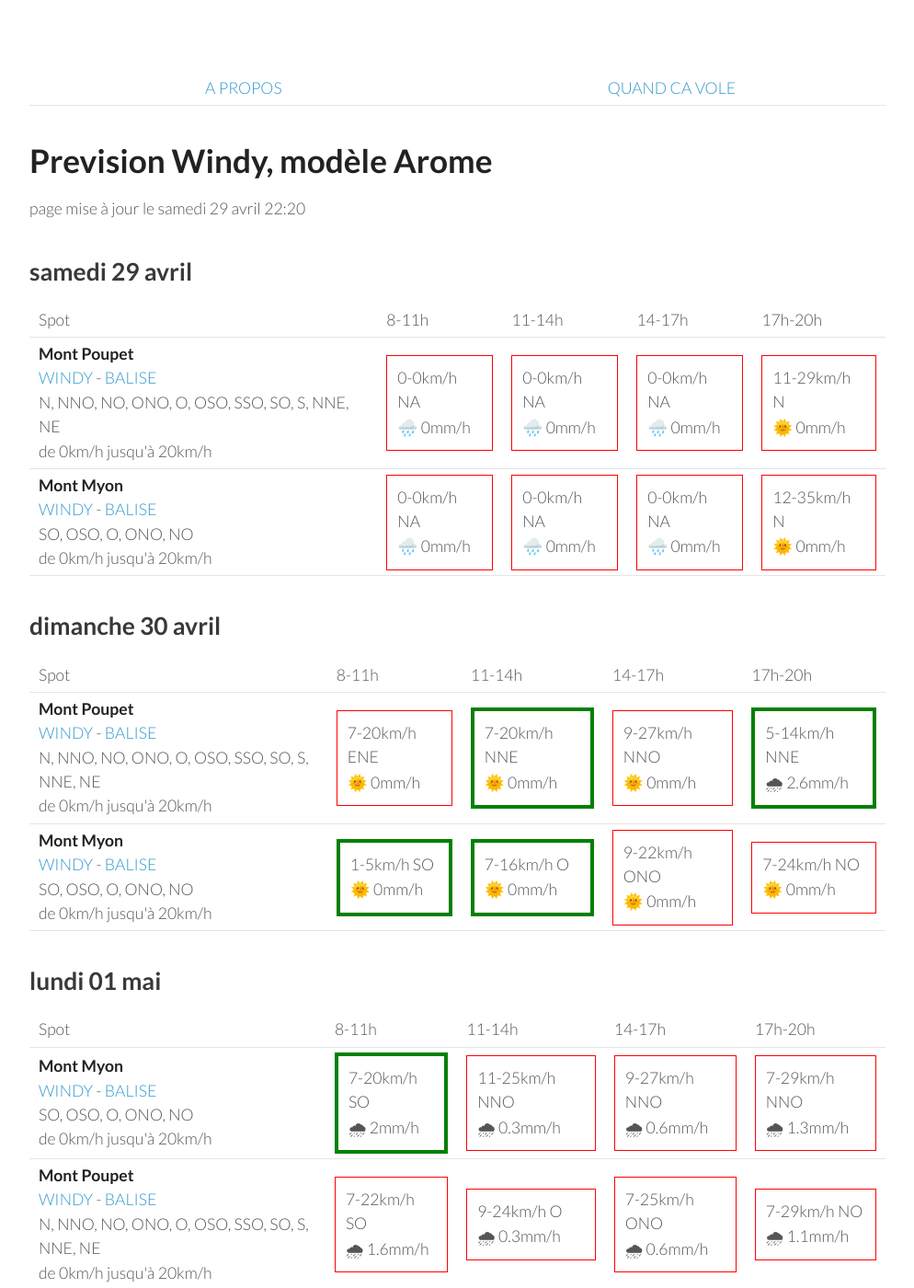
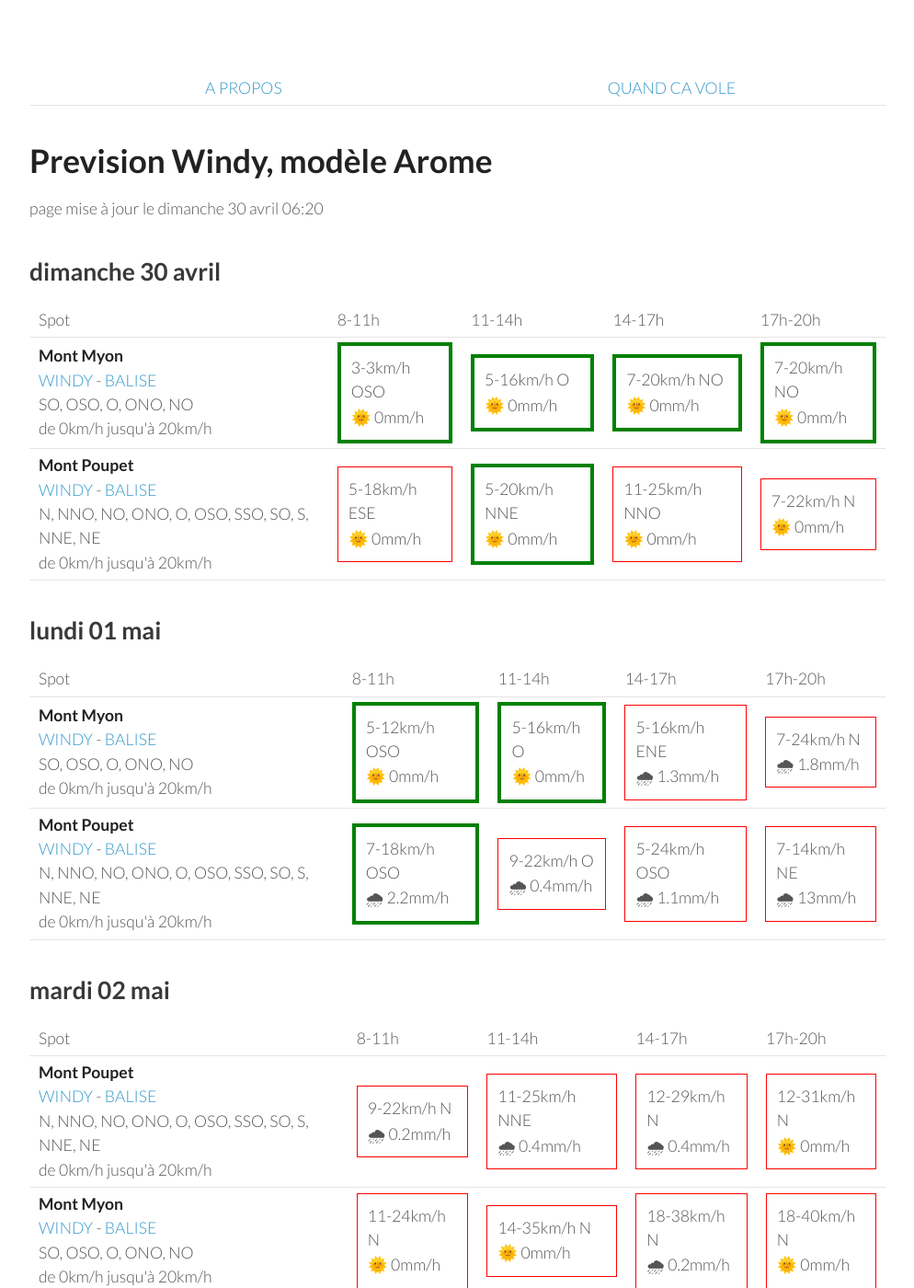
Before and after one commit to parapente-dans-le-nord/parapente-dans-le-nord.github.io, a Jekyll site: the page built from jura.markdown, in a window 1280 px wide and 1400 px high. Shown: the whole window at 92% size, without its empty margins (26-1020 px from the left). Built offline with Jekyll 4.4.1, drawn with Linux system fonts in a browser that asks for light colours; some of the changed text lies outside the part shown.

Commit message:
update index.markdown

```diff
--- a/jura.markdown
+++ b/jura.markdown
@@ -7,42 +7,8 @@ title:  "Tous les spots"
 {: .links}
 
 # Prevision Windy, modèle Arome
-page mise à jour le samedi 29 avril 22:20
+page mise à jour le dimanche 30 avril 06:20
 
-## samedi 29 avril
-
-{::nomarkdown}
-<table>
-  <tbody>
-    <tr>
-      <td>Spot</td>
-      <td>8-11h</td>
-      <td>11-14h</td>
-      <td>14-17h</td>
-      <td>17h-20h</td>
-    </tr>
-<tr>
-        <td><strong>Mont Poupet</strong><br><a href="https://windy.com/46.970/5.876?46.541,5.876,8">WINDY</a> - <span class=""><a href="http://www.balisemeteo.com/balise.php?idBalise=92">BALISE</a> </span><br> <span class="vent-favorable">N, NNO, NO, ONO, O, OSO, SSO, SO, S, NNE, NE</span><br><span class="force-vent">de 0km/h jusqu'à 20km/h</span> </td>
-
-            <td><div class="not-flyable"><p>0-0km/h NA</p><p>🌧️ 0mm/h</p></div></td>
-            <td><div class="not-flyable"><p>0-0km/h NA</p><p>🌧️ 0mm/h</p></div></td>
-            <td><div class="not-flyable"><p>0-0km/h NA</p><p>🌧️ 0mm/h</p></div></td>
-            <td><div class="not-flyable"><p>11-29km/h N</p><p>🌞 0mm/h</p></div></td>
-
-    </tr>
-<tr>
-        <td><strong>Mont Myon</strong><br><a href="https://windy.com/46.331/5.397?45.898,5.394,8,m:eWoagj8">WINDY</a> - <span class=""><a href="http://www.balisemeteo.com/balise.php?idBalise=70">BALISE</a> </span><br> <span class="vent-favorable">SO, OSO, O, ONO, NO</span><br><span class="force-vent">de 0km/h jusqu'à 20km/h</span> </td>
-
-            <td><div class="not-flyable"><p>0-0km/h NA</p><p>🌧️ 0mm/h</p></div></td>
-            <td><div class="not-flyable"><p>0-0km/h NA</p><p>🌧️ 0mm/h</p></div></td>
-            <td><div class="not-flyable"><p>0-0km/h NA</p><p>🌧️ 0mm/h</p></div></td>
-            <td><div class="not-flyable"><p>12-35km/h N</p><p>🌞 0mm/h</p></div></td>
-
-    </tr>
-
-</tbody>
-</table>
-{:/}
 ## dimanche 30 avril
 
 {::nomarkdown}
@@ -56,22 +22,22 @@ page mise à jour le samedi 29 avril 22:20
       <td>17h-20h</td>
     </tr>
 <tr>
-        <td><strong>Mont Poupet</strong><br><a href="https://windy.com/46.970/5.876?46.541,5.876,8">WINDY</a> - <span class=""><a href="http://www.balisemeteo.com/balise.php?idBalise=92">BALISE</a> </span><br> <span class="vent-favorable">N, NNO, NO, ONO, O, OSO, SSO, SO, S, NNE, NE</span><br><span class="force-vent">de 0km/h jusqu'à 20km/h</span> </td>
+        <td><strong>Mont Myon</strong><br><a href="https://windy.com/46.331/5.397?45.898,5.394,8,m:eWoagj8">WINDY</a> - <span class=""><a href="http://www.balisemeteo.com/balise.php?idBalise=70">BALISE</a> </span><br> <span class="vent-favorable">SO, OSO, O, ONO, NO</span><br><span class="force-vent">de 0km/h jusqu'à 20km/h</span> </td>
 
-            <td><div class="not-flyable"><p>7-20km/h ENE</p><p>🌞 0mm/h</p></div></td>
-            <td><div class="flyable"><p>7-20km/h NNE</p><p>🌞 0mm/h</p></div></td>
-            <td><div class="not-flyable"><p>9-27km/h NNO</p><p>🌞 0mm/h</p></div></td>
-            <td><div class="flyable"><p>5-14km/h NNE</p><p>🌧 2.6mm/h</p></div></td>
+            <td><div class="flyable"><p>3-3km/h OSO</p><p>🌞 0mm/h</p></div></td>
+            <td><div class="flyable"><p>5-16km/h O</p><p>🌞 0mm/h</p></div></td>
+            <td><div class="flyable"><p>7-20km/h NO</p><p>🌞 0mm/h</p></div></td>
+            <td><div class="flyable"><p>7-20km/h NO</p><p>🌞 0mm/h</p></div></td>
 
 
     </tr>
 <tr>
-        <td><strong>Mont Myon</strong><br><a href="https://windy.com/46.331/5.397?45.898,5.394,8,m:eWoagj8">WINDY</a> - <span class=""><a href="http://www.balisemeteo.com/balise.php?idBalise=70">BALISE</a> </span><br> <span class="vent-favorable">SO, OSO, O, ONO, NO</span><br><span class="force-vent">de 0km/h jusqu'à 20km/h</span> </td>
+        <td><strong>Mont Poupet</strong><br><a href="https://windy.com/46.970/5.876?46.541,5.876,8">WINDY</a> - <span class=""><a href="http://www.balisemeteo.com/balise.php?idBalise=92">BALISE</a> </span><br> <span class="vent-favorable">N, NNO, NO, ONO, O, OSO, SSO, SO, S, NNE, NE</span><br><span class="force-vent">de 0km/h jusqu'à 20km/h</span> </td>
 
-            <td><div class="flyable"><p>1-5km/h SO</p><p>🌞 0mm/h</p></div></td>
-            <td><div class="flyable"><p>7-16km/h O</p><p>🌞 0mm/h</p></div></td>
-            <td><div class="not-flyable"><p>9-22km/h ONO</p><p>🌞 0mm/h</p></div></td>
-            <td><div class="not-flyable"><p>7-24km/h NO</p><p>🌞 0mm/h</p></div></td>
+            <td><div class="not-flyable"><p>5-18km/h ESE</p><p>🌞 0mm/h</p></div></td>
+            <td><div class="flyable"><p>5-20km/h NNE</p><p>🌞 0mm/h</p></div></td>
+            <td><div class="not-flyable"><p>11-25km/h NNO</p><p>🌞 0mm/h</p></div></td>
+            <td><div class="not-flyable"><p>7-22km/h N</p><p>🌞 0mm/h</p></div></td>
 
 
     </tr>
@@ -94,20 +60,20 @@ page mise à jour le samedi 29 avril 22:20
 <tr>
         <td><strong>Mont Myon</strong><br><a href="https://windy.com/46.331/5.397?45.898,5.394,8,m:eWoagj8">WINDY</a> - <span class=""><a href="http://www.balisemeteo.com/balise.php?idBalise=70">BALISE</a> </span><br> <span class="vent-favorable">SO, OSO, O, ONO, NO</span><br><span class="force-vent">de 0km/h jusqu'à 20km/h</span> </td>
 
-            <td><div class="flyable"><p>7-20km/h SO</p><p>🌧 2mm/h</p></div></td>
-            <td><div class="not-flyable"><p>11-25km/h NNO</p><p>🌧 0.3mm/h</p></div></td>
-            <td><div class="not-flyable"><p>9-27km/h NNO</p><p>🌧 0.6mm/h</p></div></td>
-            <td><div class="not-flyable"><p>7-29km/h NNO</p><p>🌧 1.3mm/h</p></div></td>
+            <td><div class="flyable"><p>5-12km/h OSO</p><p>🌞 0mm/h</p></div></td>
+            <td><div class="flyable"><p>5-16km/h O</p><p>🌞 0mm/h</p></div></td>
+            <td><div class="not-flyable"><p>5-16km/h ENE</p><p>🌧 1.3mm/h</p></div></td>
+            <td><div class="not-flyable"><p>7-24km/h N</p><p>🌧 1.8mm/h</p></div></td>
 
 
     </tr>
 <tr>
         <td><strong>Mont Poupet</strong><br><a href="https://windy.com/46.970/5.876?46.541,5.876,8">WINDY</a> - <span class=""><a href="http://www.balisemeteo.com/balise.php?idBalise=92">BALISE</a> </span><br> <span class="vent-favorable">N, NNO, NO, ONO, O, OSO, SSO, SO, S, NNE, NE</span><br><span class="force-vent">de 0km/h jusqu'à 20km/h</span> </td>
 
-            <td><div class="not-flyable"><p>7-22km/h SO</p><p>🌧 1.6mm/h</p></div></td>
-            <td><div class="not-flyable"><p>9-24km/h O</p><p>🌧 0.3mm/h</p></div></td>
-            <td><div class="not-flyable"><p>7-25km/h ONO</p><p>🌧 0.6mm/h</p></div></td>
-            <td><div class="not-flyable"><p>7-29km/h NO</p><p>🌧 1.1mm/h</p></div></td>
+            <td><div class="flyable"><p>7-18km/h OSO</p><p>🌧 2.2mm/h</p></div></td>
+            <td><div class="not-flyable"><p>9-22km/h O</p><p>🌧 0.4mm/h</p></div></td>
+            <td><div class="not-flyable"><p>5-24km/h OSO</p><p>🌧 1.1mm/h</p></div></td>
+            <td><div class="not-flyable"><p>7-14km/h NE</p><p>🌧 13mm/h</p></div></td>
 
 
     </tr>
@@ -130,20 +96,20 @@ page mise à jour le samedi 29 avril 22:20
 <tr>
         <td><strong>Mont Poupet</strong><br><a href="https://windy.com/46.970/5.876?46.541,5.876,8">WINDY</a> - <span class=""><a href="http://www.balisemeteo.com/balise.php?idBalise=92">BALISE</a> </span><br> <span class="vent-favorable">N, NNO, NO, ONO, O, OSO, SSO, SO, S, NNE, NE</span><br><span class="force-vent">de 0km/h jusqu'à 20km/h</span> </td>
 
-            <td><div class="flyable"><p>9-20km/h NNE</p><p>🌧 0.4mm/h</p></div></td>
-            <td><div class="not-flyable"><p>11-27km/h N</p><p>🌧 0.4mm/h</p></div></td>
-            <td><div class="not-flyable"><p>14-33km/h N</p><p>🌧 0.5mm/h</p></div></td>
-            <td><div class="not-flyable"><p>16-37km/h NNE</p><p>🌧 0.3mm/h</p></div></td>
+            <td><div class="not-flyable"><p>9-22km/h N</p><p>🌧 0.2mm/h</p></div></td>
+            <td><div class="not-flyable"><p>11-25km/h NNE</p><p>🌧 0.4mm/h</p></div></td>
+            <td><div class="not-flyable"><p>12-29km/h N</p><p>🌧 0.4mm/h</p></div></td>
+            <td><div class="not-flyable"><p>12-31km/h N</p><p>🌞 0mm/h</p></div></td>
 
 
     </tr>
 <tr>
         <td><strong>Mont Myon</strong><br><a href="https://windy.com/46.331/5.397?45.898,5.394,8,m:eWoagj8">WINDY</a> - <span class=""><a href="http://www.balisemeteo.com/balise.php?idBalise=70">BALISE</a> </span><br> <span class="vent-favorable">SO, OSO, O, ONO, NO</span><br><span class="force-vent">de 0km/h jusqu'à 20km/h</span> </td>
 
-            <td><div class="not-flyable"><p>11-22km/h N</p><p>🌧 0.2mm/h</p></div></td>
-            <td><div class="not-flyable"><p>14-35km/h N</p><p>🌧 0.2mm/h</p></div></td>
-            <td><div class="not-flyable"><p>16-38km/h N</p><p>🌧 0.4mm/h</p></div></td>
-            <td><div class="not-flyable"><p>18-40km/h NNE</p><p>🌞 0mm/h</p></div></td>
+            <td><div class="not-flyable"><p>11-24km/h N</p><p>🌞 0mm/h</p></div></td>
+            <td><div class="not-flyable"><p>14-35km/h N</p><p>🌞 0mm/h</p></div></td>
+            <td><div class="not-flyable"><p>18-38km/h N</p><p>🌧 0.2mm/h</p></div></td>
+            <td><div class="not-flyable"><p>18-40km/h N</p><p>🌞 0mm/h</p></div></td>
 
 
     </tr>
@@ -166,8 +132,8 @@ page mise à jour le samedi 29 avril 22:20
 <tr>
         <td><strong>Mont Myon</strong><br><a href="https://windy.com/46.331/5.397?45.898,5.394,8,m:eWoagj8">WINDY</a> - <span class=""><a href="http://www.balisemeteo.com/balise.php?idBalise=70">BALISE</a> </span><br> <span class="vent-favorable">SO, OSO, O, ONO, NO</span><br><span class="force-vent">de 0km/h jusqu'à 20km/h</span> </td>
 
-            <td><div class="not-flyable"><p>3-14km/h E</p><p>🌞 0mm/h</p></div></td>
-            <td><div class="flyable"><p>5-20km/h NO</p><p>🌞 0mm/h</p></div></td>
+            <td><div class="not-flyable"><p>0-18km/h NE</p><p>🌞 0mm/h</p></div></td>
+            <td><div class="flyable"><p>5-16km/h NO</p><p>🌞 0mm/h</p></div></td>
             <td><div class="not-flyable"><p>5-22km/h NNO</p><p>🌞 0mm/h</p></div></td>
             <td><div class="not-flyable"><p>5-18km/h NNO</p><p>🌞 0mm/h</p></div></td>
 
@@ -177,7 +143,7 @@ page mise à jour le samedi 29 avril 22:20
         <td><strong>Mont Poupet</strong><br><a href="https://windy.com/46.970/5.876?46.541,5.876,8">WINDY</a> - <span class=""><a href="http://www.balisemeteo.com/balise.php?idBalise=92">BALISE</a> </span><br> <span class="vent-favorable">N, NNO, NO, ONO, O, OSO, SSO, SO, S, NNE, NE</span><br><span class="force-vent">de 0km/h jusqu'à 20km/h</span> </td>
 
             <td><div class="not-flyable"><p>11-25km/h ENE</p><p>🌞 0mm/h</p></div></td>
-            <td><div class="not-flyable"><p>9-27km/h NE</p><p>🌞 0mm/h</p></div></td>
+            <td><div class="not-flyable"><p>11-29km/h ENE</p><p>🌞 0mm/h</p></div></td>
             <td><div class="not-flyable"><p>12-29km/h NE</p><p>🌞 0mm/h</p></div></td>
             <td><div class="not-flyable"><p>12-31km/h NE</p><p>🌞 0mm/h</p></div></td>
 
```
